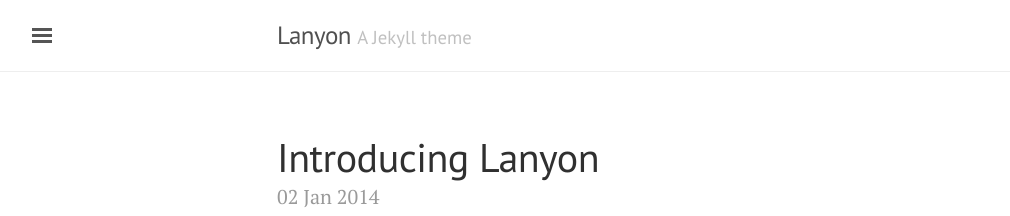
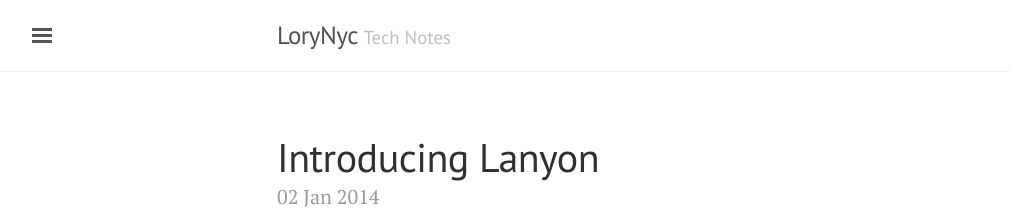
Before and after one commit to loryfelnunez/loryn808.github.io, a Jekyll site: the page built from index.html, in a window 1280 px wide and 900 px high. Shown: the top 216 px of the window, without its empty margins (3-1013 px from the left). Built offline with Jekyll 4.4.1, drawn with Linux system fonts in a browser that asks for light colours; the list of posts is cut into pages by our own code.

Commit message:
Update _config.yml

```diff
--- a/_config.yml
+++ b/_config.yml
@@ -5,8 +5,8 @@ permalink:           pretty
 relative_permalinks: true
 
 # Setup
-title:               Lanyon
-tagline:             'A Jekyll theme'
+title:               LoryNyc
+tagline:             'Tech Notes'
 description:         'A reserved <a href="http://jekyllrb.com" target="_blank">Jekyll</a> theme that places the utmost gravity on content with a hidden drawer. Made by <a href="https://twitter.com/mdo" target="_blank">@mdo</a>.'
 url:                 http://lanyon.getpoole.com
 baseurl:             ''
```
